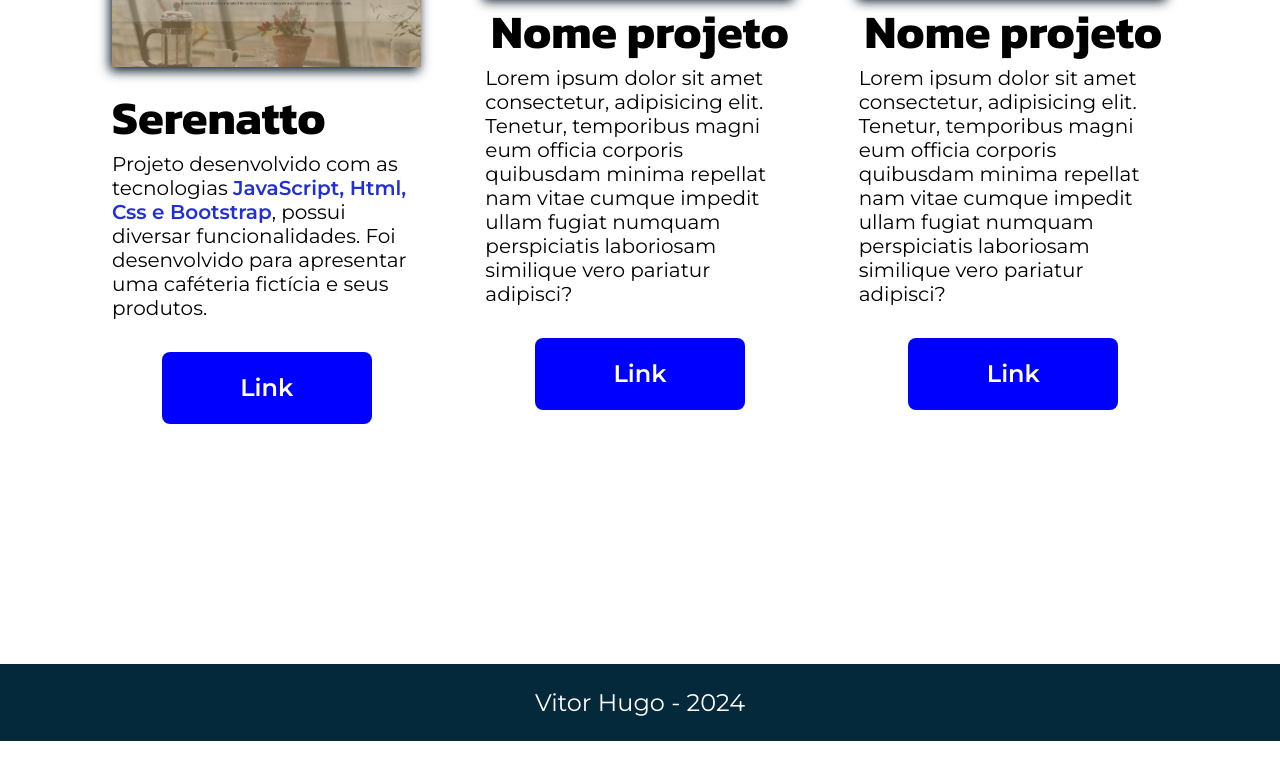
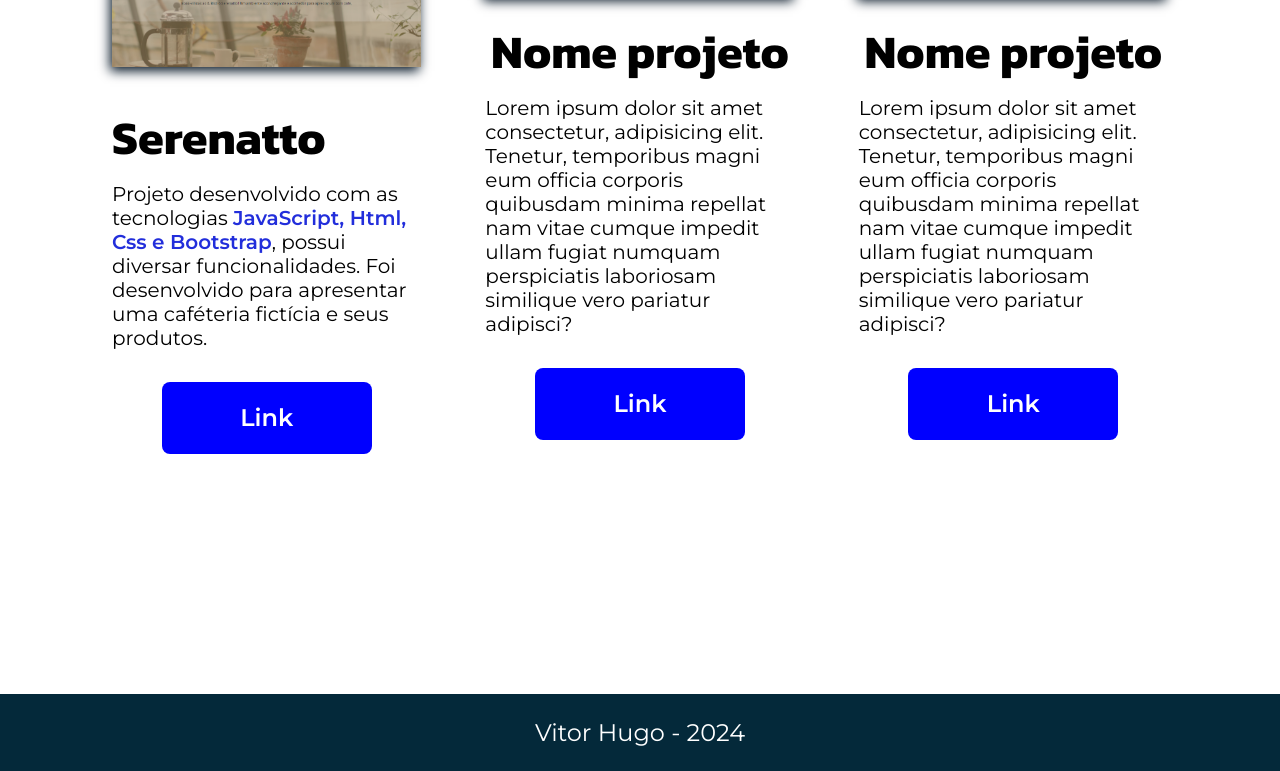
Before and after one commit to vitorhaoliveira/Portifolio, a plain HTML site: page index.html in a window 1280 px wide. Shown: the part 1603-2374 px from the top of the page. Before the commit the page ends 2344 px from the top, so only its background shows below. Drawn offline with Linux system fonts and the light colour scheme.

Commit message:
Adicionando novos recursos ao projeto

```diff
--- a/index.html
+++ b/index.html
@@ -46,7 +46,7 @@
                 <img class="projetos__cx-img" src="imagens/proj1.png" alt="#">
                 <h3 class="projetos__cx-titulo">Serenatto</h3>
                 <p class="projetos__cx-desc">Projeto desenvolvido com as tecnologias <strong class="destaque">JavaScript, Html, Css e Bootstrap</strong>, possui diversar funcionalidades. Foi desenvolvido para apresentar uma caféteria fictícia e seus produtos.</p>
-                <a class="projetos__cx-link apresentacao__links__navegacao" href="https://bootstrap-5-eta.vercel.app" target="_blank">Link</a>
+                <a class="projetos__cx-link apresentacao__links__navegacao" href="https://serenatto-mu.vercel.app" target="_blank">Link</a>
             </div>
             <div class="projetos__cx-conteudo">
                 <img class="projetos__cx-img" src="#" alt="#">
--- a/styles/projetos.css
+++ b/styles/projetos.css
@@ -18,6 +18,7 @@
 
 .projetos__cx-titulo {
     color: var(--cor-preto);
+    margin: 20px 0px 10px 0px;
 }
 
 .projetos__cx-desc {
```
